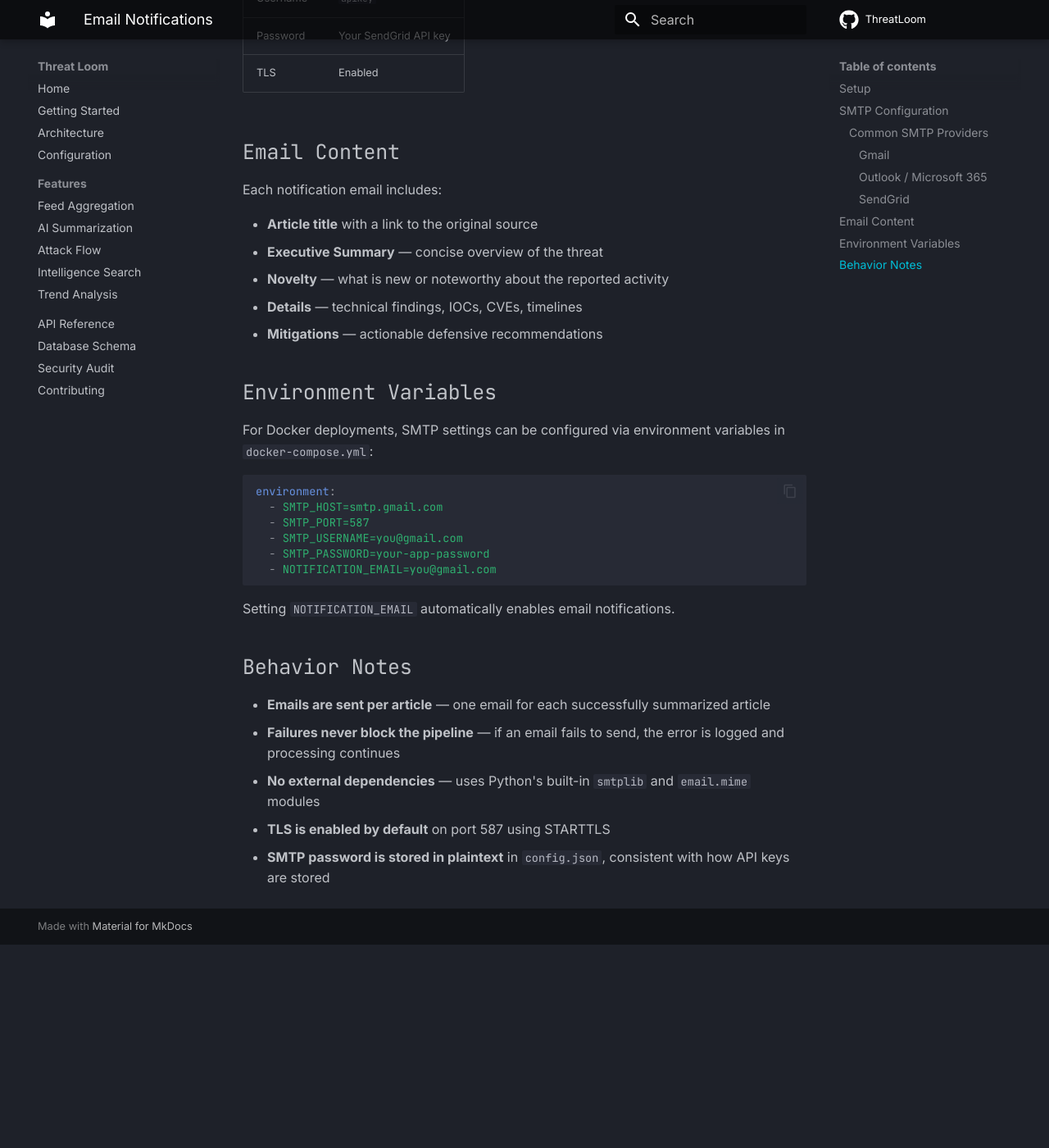
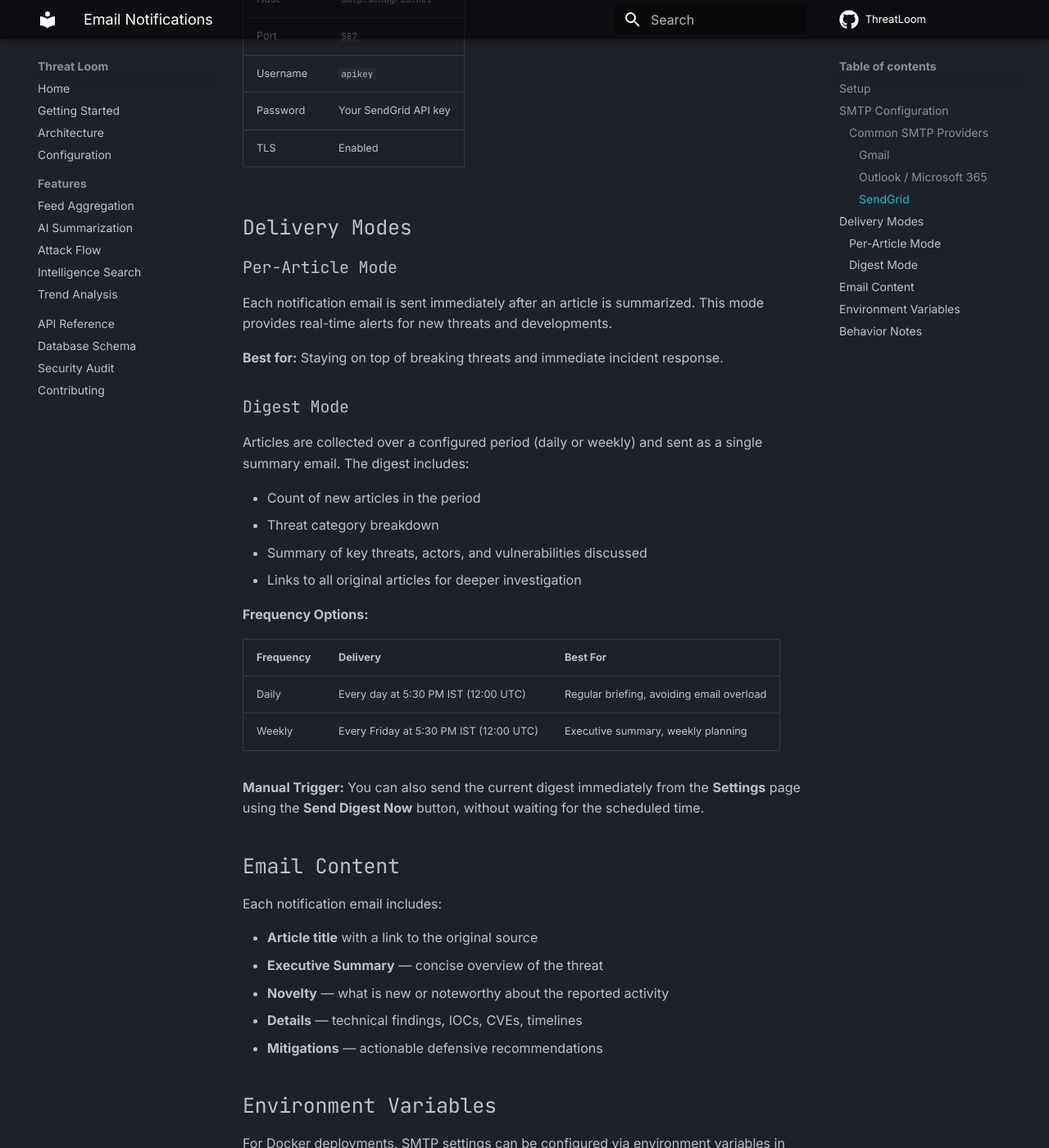
Before and after one commit to nikhilh-20/ThreatLoom, an MkDocs documentation site: the page built from docs/features/email-notifications.md, in a window 1280 px wide and 1400 px high, scrolled down 2036 px. Shown: the whole window at 82% size. Built offline with MkDocs 1.6.1 and Material for MkDocs 9.7.7, drawn with Linux system fonts in a browser that asks for light colours; comment, search, counter and statistics services are not loaded; before the commit the page ends 3188 px from its top, so only the background shows below that; some of the changed text lies outside the part shown.

Commit message:
Document digest email functionality and new configuration options
- Update README feature description to mention digest summaries (daily/weekly)
- Add delivery mode guidance: per-article vs. digest in email-notifications.md
- Document scheduling: 5:30 PM IST (12:00 UTC) for daily, Friday for weekly
- Add email_mode and digest_period to configuration reference
- Document /api/send-digest endpoint for manual digest triggering
- Update /api/stats and /api/settings documentation with new fields

Co-Authored-By: Claude Haiku 4.5 <noreply@anthropic.com>

```diff
--- a/docs/features/email-notifications.md
+++ b/docs/features/email-notifications.md
@@ -1,14 +1,19 @@
 # Email Notifications
 
-Threat Loom can send an email alert for every newly summarized article. Each email contains the full structured analysis: executive summary, novelty assessment, technical details, and mitigations.
+Threat Loom supports two email delivery modes:
+
+- **Per-Article** — An email for every newly summarized article with full structured analysis
+- **Digest** — Aggregated daily or weekly summaries of all collected articles in the period
 
 ## Setup
 
 1. Go to **Settings** in the web UI
 2. Enable **Email Notifications**
 3. Fill in your SMTP server details and recipient address
-4. Click **Send Test Email** to verify
-5. Click **Save Settings**
+4. Choose your delivery mode: **Per-Article** or **Digest**
+5. If using Digest mode, select frequency: **Daily** or **Weekly**
+6. Click **Send Test Email** to verify
+7. Click **Save Settings**
 
 ## SMTP Configuration
 
@@ -56,6 +61,32 @@ Threat Loom can send an email alert for every newly summarized article. Each ema
 | Password | Your SendGrid API key |
 | TLS | Enabled |
 
+## Delivery Modes
+
+### Per-Article Mode
+
+Each notification email is sent immediately after an article is summarized. This mode provides real-time alerts for new threats and developments.
+
+**Best for:** Staying on top of breaking threats and immediate incident response.
+
+### Digest Mode
+
+Articles are collected over a configured period (daily or weekly) and sent as a single summary email. The digest includes:
+
+- Count of new articles in the period
+- Threat category breakdown
+- Summary of key threats, actors, and vulnerabilities discussed
+- Links to all original articles for deeper investigation
+
+**Frequency Options:**
+
+| Frequency | Delivery | Best For |
+|---|---|---|
+| Daily | Every day at 5:30 PM IST (12:00 UTC) | Regular briefing, avoiding email overload |
+| Weekly | Every Friday at 5:30 PM IST (12:00 UTC) | Executive summary, weekly planning |
+
+**Manual Trigger:** You can also send the current digest immediately from the **Settings** page using the **Send Digest Now** button, without waiting for the scheduled time.
+
 ## Email Content
 
 Each notification email includes:
```
Also changed, not shown: README.md (+1 -1 lines), docs/api-reference.md (+42 -1 lines), docs/configuration.md (+3 -1 lines).
